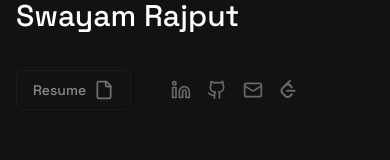
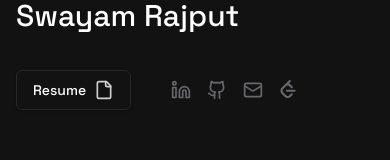
Before and after one commit to swayam-rajput/portfolio, a Next.js app: page / in a window 390 px wide. Shown: the part 154-314 px from the top of the page. Built offline with nearby package versions, Linux system fonts and the light colour scheme.

Commit message:
feat: resume updated
enabled the resume button

future changes - group hover opacity reduction on socials | navbar styling for mobile view

```diff
--- a/src/app/components/Footer.tsx
+++ b/src/app/components/Footer.tsx
@@ -2,6 +2,7 @@ import Link from "next/link"
 import { Socials } from "./Socials"
 
 const Footer = () => {
+
     return (
 
         <div className=" flex justify-center items-center flex-col-reverse sm:flex-row gap-6 sm:justify-between px-4 my-4 top-0 py-6">
--- a/src/app/page.tsx
+++ b/src/app/page.tsx
@@ -39,12 +39,16 @@ export default function Home() {
                                 {/* <div className=" mt-4 text-gray-400 text-background ">{age} year old guy who loves to code</div>   */}
                                 {/* <div className="opacity-90 text-background"></div>   */}
                                 <div className="mt-8 flex items-center gap-10">
-                                    <a href="" className="flex flex-row">
-                                        <Button variant={'outline'} disabled className="bg-transparent shadow hover:bg-zinc-100 dark:hover:bg-accent hover:border-zinc-300  border-zinc-200 dark:border-zinc-800">
+
+                                        <Link target="_blank" className="flex flex-row" href={'https://drive.google.com/file/d/1jPTrLtIH0V0E5whY0t2JqudRM-DLBFEE/view?usp=drive_link'}>
+                                            <Button variant={'outline'}  className="bg-transparent shadow hover:bg-zinc-100 dark:hover:bg-accent hover:border-zinc-100  border-zinc-300 dark:border-zinc-800
+                                        dark:hover:border-zinc-800">
+
                                             Resume
                                             <svg xmlns="http://www.w3.org/2000/svg" width="24" height="24" viewBox="0 0 24 24" fill="none" stroke="currentColor" strokeWidth="2" strokeLinecap="round" strokeLinejoin="round" className=" ml-2 size-5 opacity-80"><path d="M15 2H6a2 2 0 0 0-2 2v16a2 2 0 0 0 2 2h12a2 2 0 0 0 2-2V7Z"></path><path d="M14 2v4a2 2 0 0 0 2 2h4"></path></svg>
                                         </Button>
-                                    </a>
+                                        </Link>
+
                                     <Socials/>
                                 </div>
                             </div>
```
Also changed, not shown: src/app/components/Navbar.tsx (line endings or trailing spaces), src/app/components/Socials.tsx (line endings or trailing spaces).
